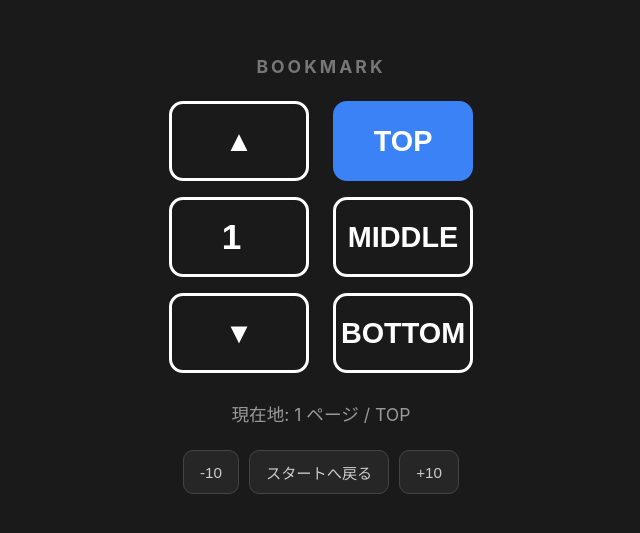
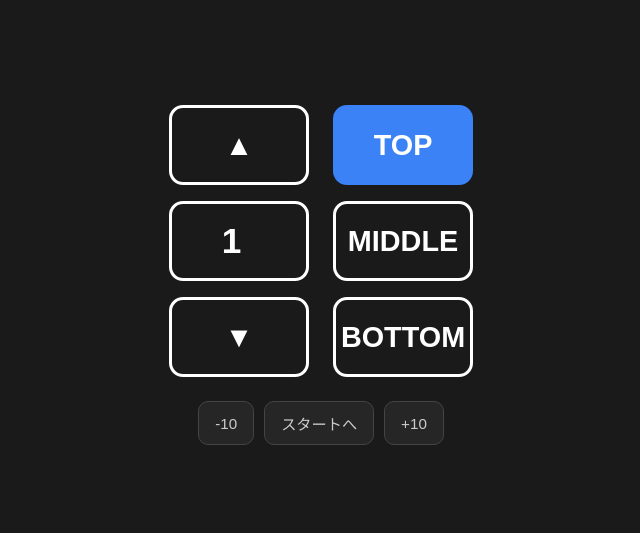
Before and after one commit to MasahikoHayashi/bookmark, a plain HTML site: page index.html in a window 1280 px wide. Shown: the part 125-658 px from the top of the page, without its empty margins (319-959 px from the left). Drawn offline with Linux system fonts and the light colour scheme.

```diff
--- a/index.html
+++ b/index.html
@@ -121,8 +121,6 @@
 </head>
 <body>
 
-  <h1>BOOKMARK</h1>
-
   <div class="container">
     <!-- 左列: ページ操作 -->
     <div class="column">
@@ -141,12 +139,11 @@
     </div>
   </div>
 
-  <div class="status-text" id="status-display">現在地: 1 ページ / TOP</div>
 
   <!-- クイック操作ボタン -->
   <div class="quick-controls">
     <button class="sub-btn" id="btn-minus10">-10</button>
-    <button class="sub-btn" id="btn-reset">スタートへ戻る</button>
+    <button class="sub-btn" id="btn-reset">スタートへ</button>
     <button class="sub-btn" id="btn-plus10">+10</button>
   </div>
 
```
